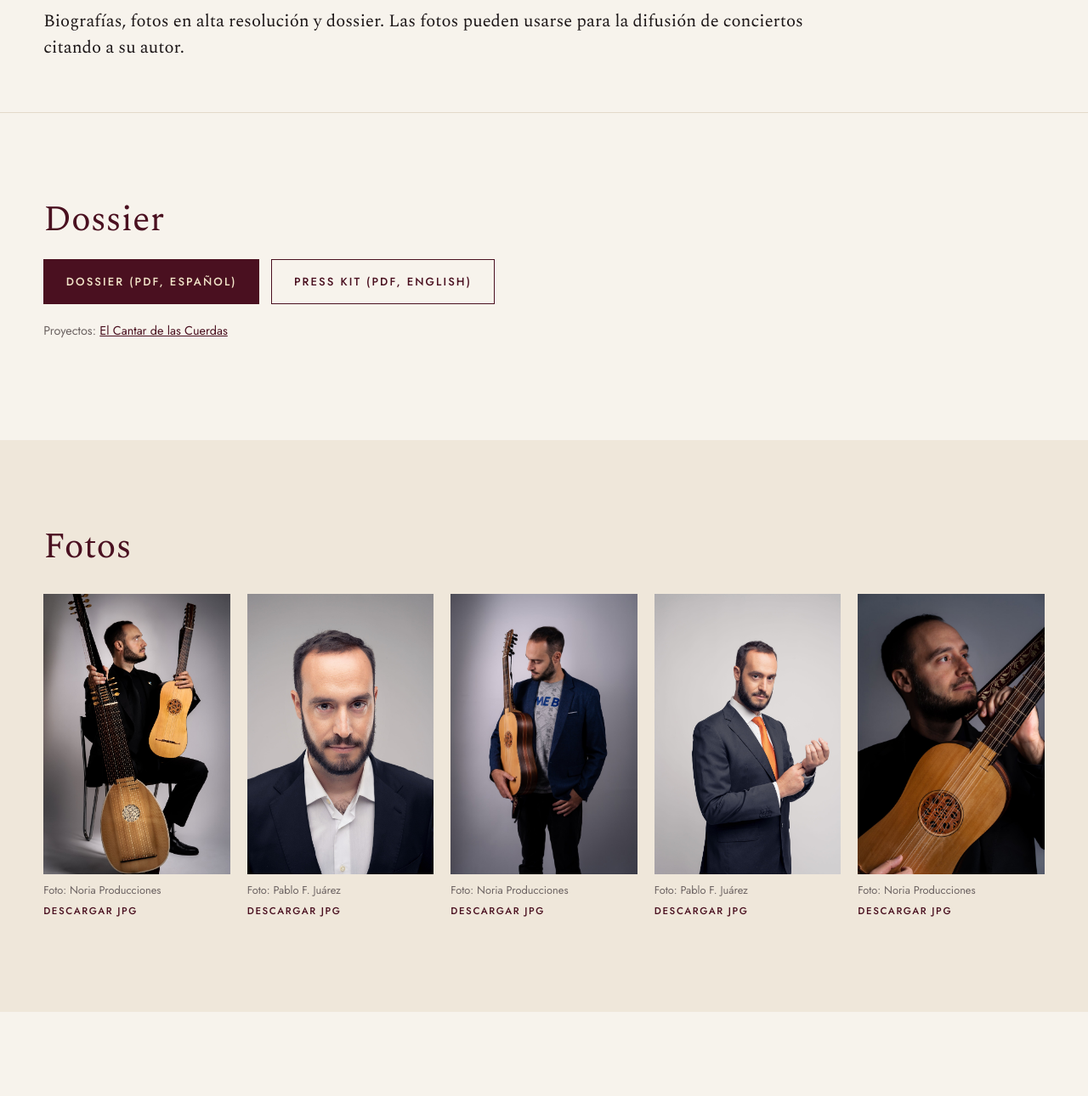
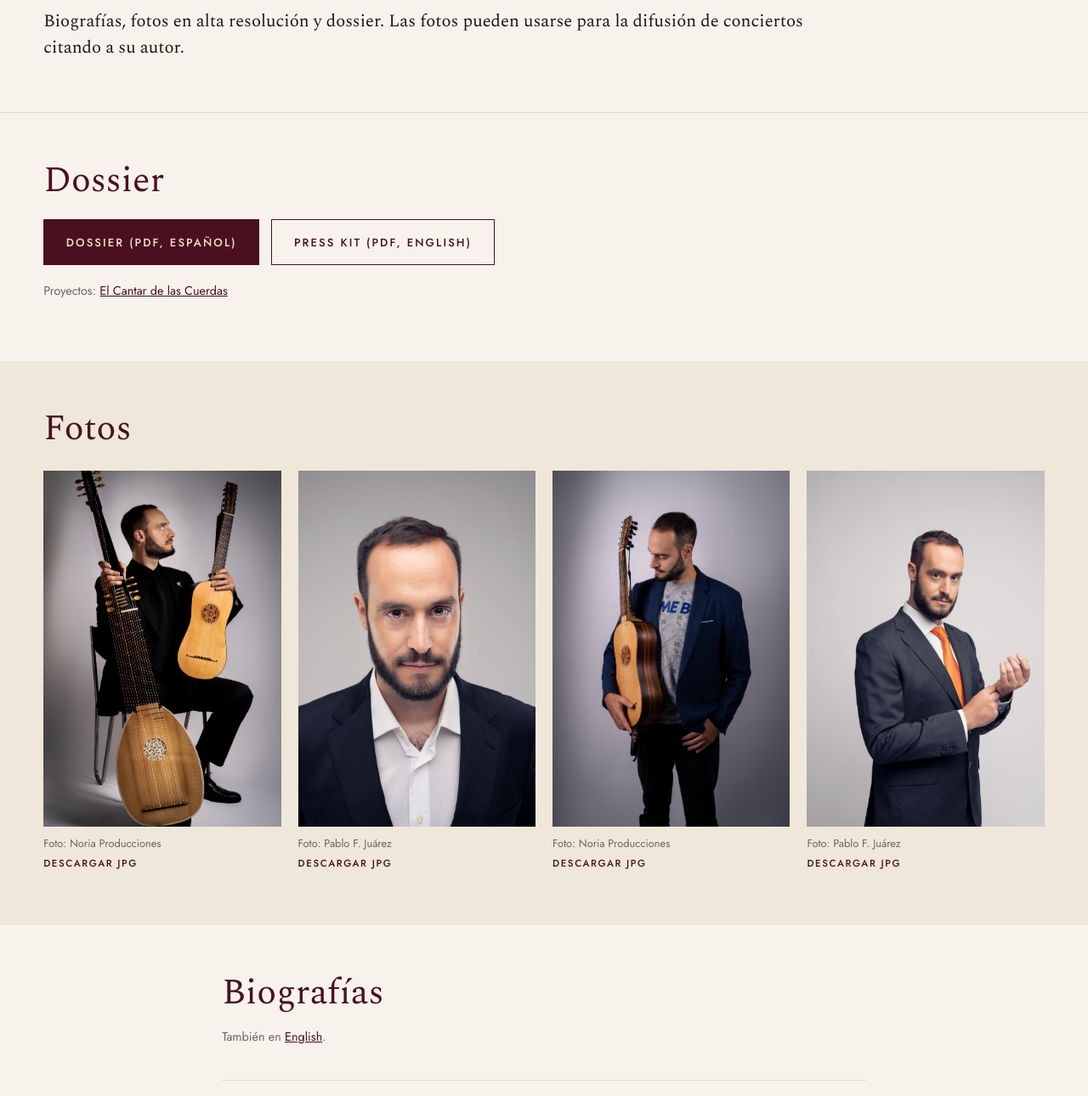
Before and after one commit to vkthor/victorcruz-web, an Astro site: page /descargas in a window 1280 px wide. Shown: the part 320-1610 px from the top of the page at 85% size. Built offline with nearby package versions, Linux system fonts and the light colour scheme; Astro itself is replaced by a stand-in of ours.

Commit message:
Biografía con la foto de la americana azul; Descargas más compacta y sin la foto de perfil

```diff
--- a/src/views/Bio.astro
+++ b/src/views/Bio.astro
@@ -6,7 +6,7 @@ import { tr, ui, url, type Lang } from '../i18n';
 import { inline } from '../utils';
 import { bioLong } from '../data/bio';
 import primerPlano from '../assets/fotos/primer-plano.jpg';
-import guitarra from '../assets/fotos/guitarra-perfil.jpg';
+import guitarra from '../assets/fotos/guitarra-azul.jpg';
 
 interface Props { lang: Lang }
 const { lang } = Astro.props;
--- a/src/views/Downloads.astro
+++ b/src/views/Downloads.astro
@@ -7,7 +7,6 @@ import { inline, plain } from '../utils';
 import { bioLong, bioMedium, bioShort } from '../data/bio';
 import tiorba from '../assets/fotos/tiorba.jpg';
 import guitarraAzul from '../assets/fotos/guitarra-azul.jpg';
-import guitarraPerfil from '../assets/fotos/guitarra-perfil.jpg';
 import primerPlano from '../assets/fotos/primer-plano.jpg';
 import corbata from '../assets/fotos/corbata.jpg';
 
@@ -25,7 +24,6 @@ const photos = [
   { img: primerPlano, file: 'victor-cruz-retrato_Pablo-F-Juarez.jpg', by: 'Pablo F. Juárez', alt: { es: 'Retrato', en: 'Portrait' } },
   { img: guitarraAzul, file: 'victor-cruz-guitarra_Noria-Producciones.jpg', by: 'Noria Producciones', alt: { es: 'Con guitarra barroca', en: 'With Baroque guitar' } },
   { img: corbata, file: 'victor-cruz-traje_Pablo-F-Juarez.jpg', by: 'Pablo F. Juárez', alt: { es: 'Retrato de cuerpo medio', en: 'Half-length portrait' } },
-  { img: guitarraPerfil, file: 'victor-cruz-guitarra-perfil_Noria-Producciones.jpg', by: 'Noria Producciones', alt: { es: 'Con guitarra barroca, de perfil', en: 'With Baroque guitar, profile' } },
 ];
 ---
 <Base lang={lang} route="downloads" title={tr(ui.nav.downloads, lang)}
@@ -33,7 +31,7 @@ const photos = [
   <PageHead kicker={es ? 'Para prensa y programadores' : 'For press and presenters'} title={tr(ui.nav.downloads, lang)}
     lead={es ? 'Biografías, fotos en alta resolución y dossier. Las fotos pueden usarse para la difusión de conciertos citando a su autor.' : 'Biographies, high-resolution photos and press kit. Photos may be used to promote concerts, crediting the photographer.'} />
 
-  <section class="section">
+  <section class="section dl">
     <div class="wrap">
       <h2 class="title">Dossier</h2>
       <p class="btns" style="margin:1.4rem 0 0">
@@ -44,7 +42,7 @@ const photos = [
     </div>
   </section>
 
-  <section class="section section--alt" id="fotos">
+  <section class="section section--alt dl" id="fotos">
     <div class="wrap">
       <h2 class="title">{es ? 'Fotos' : 'Photos'}</h2>
       <div class="photos">
@@ -60,7 +58,7 @@ const photos = [
     </div>
   </section>
 
-  <section class="section" id="biografias">
+  <section class="section dl" id="biografias">
     <div class="wrap narrow">
       <h2 class="title">{es ? 'Biografías' : 'Biographies'}</h2>
       <p class="other">{es ? 'También en ' : 'Also in '}<a href={`${routes.downloads[other]}#biografias`} hreflang={other}>{tr(ui.otherLang, lang)}</a>.</p>
@@ -95,7 +93,8 @@ const photos = [
   });
 </script>
 <style>
-  .photos { display: grid; grid-template-columns: repeat(5, 1fr); gap: 20px; margin-top: 2rem; }
+  .dl { padding-block: clamp(36px, 4.5vw, 56px); }
+  .photos { display: grid; grid-template-columns: repeat(4, 1fr); gap: 20px; margin-top: 1.6rem; }
   .photos figure { margin: 0; }
   .photos img { width: 100%; aspect-ratio: 2 / 3; object-fit: cover; }
   .photos figcaption { font-family: var(--sans); font-size: 0.8rem; color: var(--gris); margin-top: 0.6rem; line-height: 1.5; }
```
Also changed, not shown: public/descargas/fotos/victor-cruz-guitarra-perfil_Noria-Producciones.jpg (deleted).
